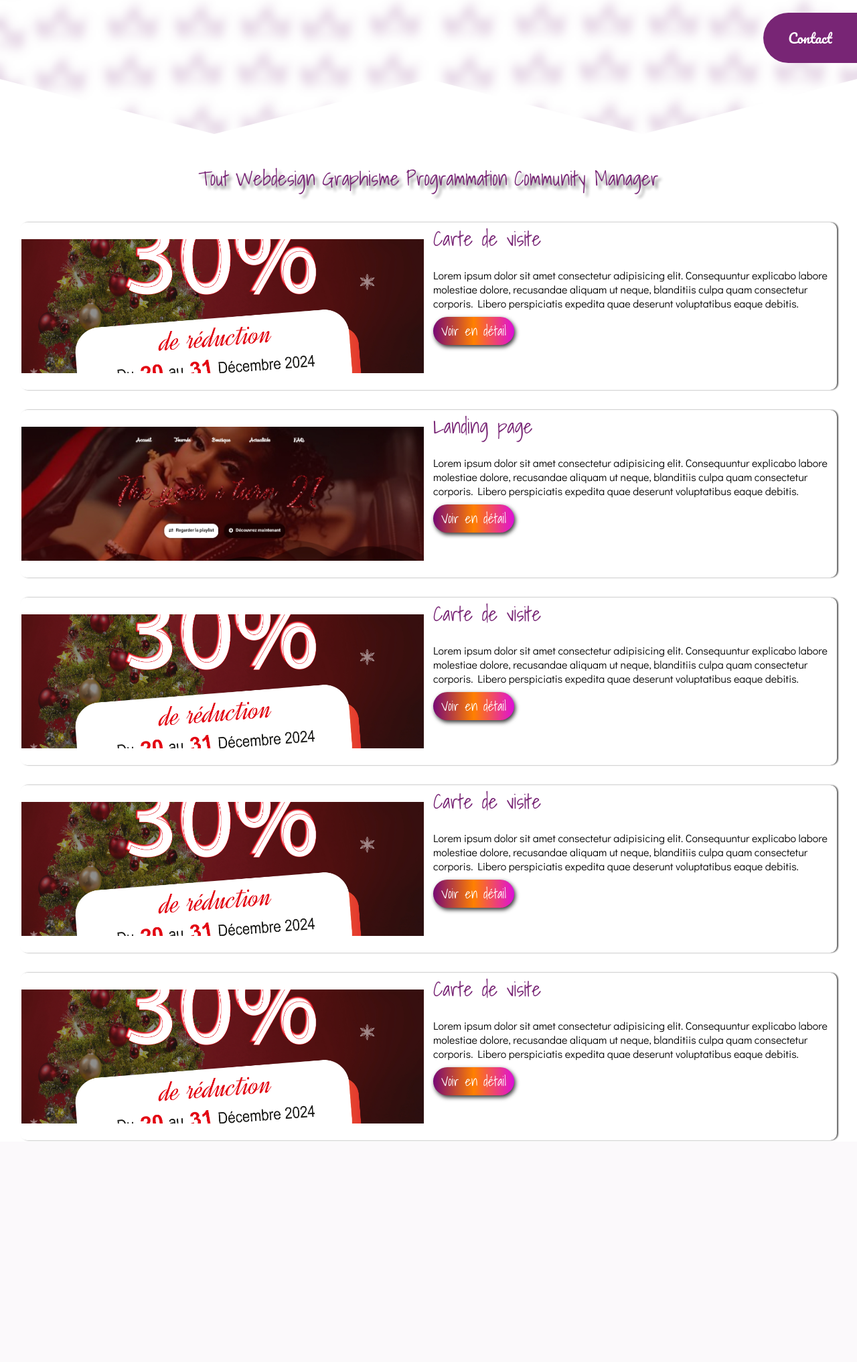
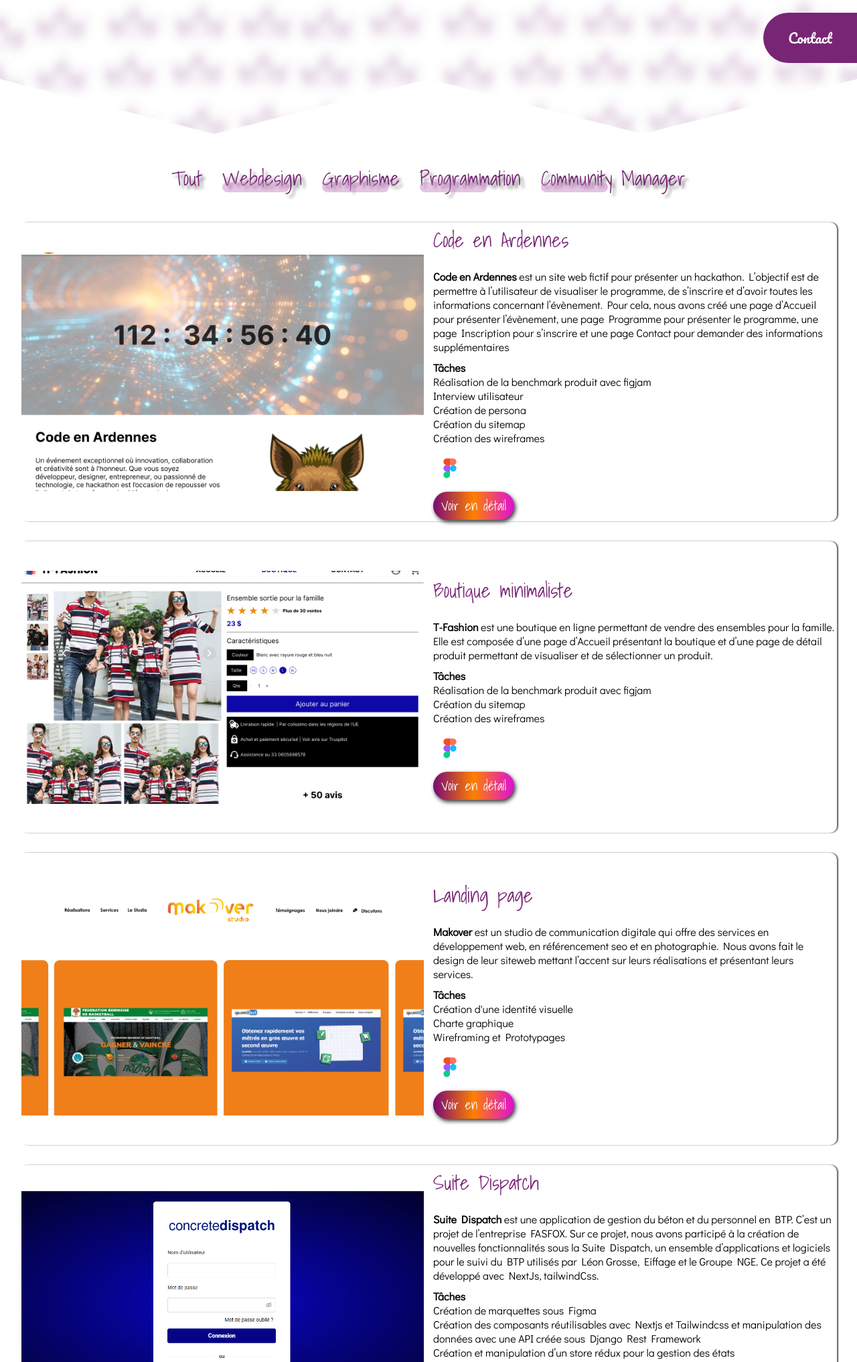
Before and after one commit to fert13/Portfolio-tp-git, a PHP site: page /projets.html in a window 1280 px wide. Shown: the part 620-2653 px from the top of the page at 67% size. Before the commit the page ends 2323 px from the top, so only its background shows below. Run offline with PHP 8.4, Linux system fonts and the light colour scheme; some libraries are stand-ins or nearby versions; some web fonts are replaced.

Commit message:
Correction

```diff
--- a/js/index.js
+++ b/js/index.js
@@ -1,8 +1,6 @@
 
 const projets = Array.from(document.getElementsByClassName('projets'));
-console.log(projets)
 const categories = document.querySelectorAll('.projets-header li');
-
 
 categories.forEach(category => {
   category.addEventListener('click', () => {
--- a/projets.html
+++ b/projets.html
@@ -11,7 +11,6 @@
     <link href="https://fonts.googleapis.com/css2?family=Didact+Gothic&&family=Pacifico&family=Dynalight&family=Shadows+Into+Light&display=swap" rel="stylesheet">
     <script src="https://kit.fontawesome.com/3d19af06bf.js" crossorigin="anonymous"></script>
     <link rel="icon" type="image/vnd.icon" href="images/declinaison.ico">
-    <script src="/js/index.js"></script>
 </head>
 <body>
     <div class="hero">
@@ -32,75 +31,133 @@
     </div>
     <div class="containers" id="projets">
         <ul class="projets-header">
-            <li id="tout"><h2><b>Tout</b></h2></li>
-            <li id="webdesign"> <h2><b>Webdesign</b></h2> </li>
-            <li id="graphisme"> <h2><b>Graphisme</b></h2> </li>
-            <li id="programmation"> <h2><b>Programmation</b></h2> </li>
-            <li id="community"> <h2><b>Community Manager</b></h2></li>
+            <li id="tout"><h2><b>Tout</b> </p></h2></li>
+            <li id="webdesign"> <h2 class="icon-title"><b>Webdesign</b><p class="competence-title projetLink"></p></h2> </li>
+            <li id="graphisme"> <h2 class="icon-title"><b>Graphisme</b><p class="competence-title projetLink"></p></h2> </li>
+            <li id="programmation"> <h2 class="icon-title"><b>Programmation</b><p class="competence-title projetLink"></p></h2> </li>
+            <li id="community"> <h2 class="icon-title"><b>Community Manager</b><p class="competence-title projetLink"></p></h2></li>
         </ul>
 
         <div class="projets-container" id="tout">
-            <div class="projets developpement">
+            <div class="projets webdesign">
                 <div class="card-image" >
-                    <img src="images/Affiche-réseau-sociaux-makover-offre-spécial.jpeg" alt="">
+                    <img src="images/Codes en Ardennes.png" alt="">
                 </div>
                 <div class="card-title">
-                    <h2><b>Carte de visite</b></h2>
-                    <p>Lorem ipsum dolor sit amet consectetur adipisicing elit. Consequuntur explicabo labore molestiae dolore, recusandae aliquam ut neque, blanditiis culpa quam consectetur corporis. Libero perspiciatis expedita quae deserunt voluptatibus eaque debitis.</p>
+                    <h2><b>Code en Ardennes </b></h2>
+                    <p>
+                      <strong>Code en Ardennes</strong> est un site web fictif pour présenter un hackathon. L’objectif est de permettre à
+                      l’utilisateur de visualiser le programme, de s’inscrire et d’avoir toutes les informations concernant
+                      l’évènement.
+                      Pour cela, nous avons créé une page d’Accueil pour présenter l’évènement, une page Programme
+                      pour présenter le programme, une page Inscription pour s’inscrire et une page Contact pour
+                      demander des informations supplémentaires
+                      </p>
+                      <ul>
+                          <li><strong>Tâches</strong></li>
+                          <li>
+                              Réalisation de la benchmark produit avec figjam
+                          </li>
+                          <li>
+                              Interview utilisateur
+
+                          </li>
+                          <li>
+                              Création de persona
+
+                          </li>
+                          <li>
+                              Création du sitemap
+
+                          </li>
+                          <li>Création des wireframes</li>
+                      </ul>
+                      <div class="row-flex">
+                          <img src="images/figma-logo-0.png" alt="" class="utils">
+                      </div>
                     <div>
-                        <button class="button-competences"> Voir en détail </button>
+                        <button class="button-competences"> <a href="https://www.figma.com/proto/0iKkrmULebSNHGdjwcwkfw/Deezer-accueil-et-code-en-Ardennes?node-id=117-2127&t=63G3C9IyjBS9WX1S-1&scaling=min-zoom&content-scaling=fixed&page-id=1%3A2">Voir en détail</a> </button>
+                    </div>
+                </div>
+            </div>
+            <div class="projets webdesign">
+                <div class="card-image" >
+                    <img src="images/Detail produit prototype.png" alt="">
+                </div>
+                <div class="card-title">
+                    <h2><b>Boutique minimaliste</b></h2>
+                    <p><strong>T-Fashion</strong> est une boutique en ligne permettant de vendre des ensembles pour la famille. Elle est composée d’une page d’Accueil présentant la boutique et d’une page de détail produit permettant de visualiser et de sélectionner un produit.</p>
+                    <ul>
+                        <li><strong>Tâches</strong></li>
+                        <li>Réalisation de la benchmark produit avec figjam</li>
+                        <li> Création du sitemap</li>
+                        <li>Création des wireframes</li>
+                    </ul>
+                    <div class="row-flex">
+                        <img src="images/figma-logo-0.png" alt="" class="utils">
+                    </div>
+                    <div>
+                        <button class="button-competences"> <a href="https://www.figma.com/proto/oDoiffTjOT8M6n6ML2C8mi/Boutique-minimaliste?node-id=29-3630&t=Yp8sQ2X1tuMtZXd9-1&scaling=min-zoom&content-scaling=fixed&page-id=0%3A1">Voir en détail</a> </button>
+                    </div>
+                </div>
+            </div>
+            <div class="projets webdesign">
+                <div class="card-image">
+                    <img src="images/Makover.jpg" alt="">
+                </div>
+                <div class="card-title">
+                    <h2><b>Landing page </b></h2>
+                    <p><strong>Makover</strong> est un studio de communication digitale qui offre des services en développement web, en
+                        référencement seo et en photographie.
+                        Nous avons fait le design de leur siteweb mettant l’accent sur leurs réalisations et présentant leurs
+                        services.
+                        </p>
+                        <ul>
+                            <li><strong>Tâches</strong></li>
+                            <li>Création d'une identité visuelle</li>
+                            <li>Charte graphique</li>
+                            <li>Wireframing et Prototypages</li>
+                        </ul>
+                        <div class="row-flex">
+                            <img src="images/figma-logo-0.png" alt="" class="utils">
+                        </div>
+                    <div>
+                        <button class="button-competences"> <a href="https://www.figma.com/proto/3cpm61CZzULZpj4np7hQ32/Makover_siteweb?node-id=1-2&p=f&t=Zp6TiYqHMivnJ68U-1&scaling=scale-down&content-scaling=fixed&page-id=0%3A1&starting-point-node-id=1%3A2">Voir en détail</a> </button>
                     </div>
                 </div>
             </div>
             <div class="projets programmation">
-              <div class="card-image" >
-                  <img src="images/Site web Ayra star.png" alt="">
-              </div>
-              <div class="card-title">
-                  <h2><b>Landing page </b></h2>
-                  <p>Lorem ipsum dolor sit amet consectetur adipisicing elit. Consequuntur explicabo labore molestiae dolore, recusandae aliquam ut neque, blanditiis culpa quam consectetur corporis. Libero perspiciatis expedita quae deserunt voluptatibus eaque debitis.</p>
-                  <div>
-                      <button class="button-competences"> Voir en détail </button>
-                  </div>
-              </div>
-          </div>
-          <div class="projets webdesign">
-            <div class="card-image">
-                <img src="images/Affiche-réseau-sociaux-makover-offre-spécial.jpeg" alt="">
+            <div class="card-image" >
+                <img src="images/Staffdispatch.png" alt="">
             </div>
             <div class="card-title">
-                <h2><b>Carte de visite</b></h2>
-                <p>Lorem ipsum dolor sit amet consectetur adipisicing elit. Consequuntur explicabo labore molestiae dolore, recusandae aliquam ut neque, blanditiis culpa quam consectetur corporis. Libero perspiciatis expedita quae deserunt voluptatibus eaque debitis.</p>
+                <h2><b>Suite Dispatch</b></h2>
+                <p> <strong>Suite Dispatch</strong> est une application de gestion du béton et du personnel en BTP. C’est un
+                    projet de l’entreprise FASFOX. Sur ce projet, nous avons participé à la création de nouvelles
+                    fonctionnalités sous la Suite Dispatch, un ensemble d’applications et logiciels pour le suivi du
+                    BTP utilisés par Léon Grosse, Eiffage et le Groupe NGE. Ce projet a été développé avec NextJs,
+                    tailwindCss.
+                    </p>
+                    <ul>
+                        <li><strong>Tâches</strong></li>
+                        <li>Création de marquettes sous Figma</li>
+                        <li>Création des composants réutilisables avec Nextjs et Tailwindcss et manipulation des données avec une API créée sous Django Rest Framework
+                        </li>
+                        <li>Création et manipulation d’un store rédux pour la gestion des états</li>
+                    </ul>
+                    <div>
+                        <img src="images/nextjs-icon-512x309-yynfidez.png" alt="" class="utils">
+                        <img src="images/tailwindcss_logo_icon_170649.png" alt="" class="utils">
+                    </div>
                 <div>
-                    <button class="button-competences"> Voir en détail </button>
+                    <button class="button-competences"> <a href="/https://dash.concretedispatch.eu/auth/login?next=/dashboard">Voir le projet en détail</a> </button>
                 </div>
             </div>
-        </div>
-        <div class="projets community">
-          <div class="card-image" >
-              <img src="images/Affiche-réseau-sociaux-makover-offre-spécial.jpeg" alt="">
-          </div>
-          <div class="card-title">
-              <h2><b>Carte de visite</b></h2>
-              <p>Lorem ipsum dolor sit amet consectetur adipisicing elit. Consequuntur explicabo labore molestiae dolore, recusandae aliquam ut neque, blanditiis culpa quam consectetur corporis. Libero perspiciatis expedita quae deserunt voluptatibus eaque debitis.</p>
-              <div>
-                  <button class="button-competences"> Voir en détail </button>
-              </div>
-          </div>
-      </div>
-      <div class="projets webdesign">
-        <div class="card-image" >
-            <img src="images/Affiche-réseau-sociaux-makover-offre-spécial.jpeg" alt="">
-        </div>
-        <div class="card-title">
-            <h2><b>Carte de visite</b></h2>
-            <p>Lorem ipsum dolor sit amet consectetur adipisicing elit. Consequuntur explicabo labore molestiae dolore, recusandae aliquam ut neque, blanditiis culpa quam consectetur corporis. Libero perspiciatis expedita quae deserunt voluptatibus eaque debitis.</p>
-            <div>
-                <button class="button-competences"> Voir en détail </button>
             </div>
+
         </div>
     </div>
-        </div>
-    </div>
+    <script src="js/index.js"></script>
+
 </body>
 </html>
--- a/styles/styles.css
+++ b/styles/styles.css
@@ -521,6 +521,10 @@
     text-align: center;
 }
 
+.projetLink {
+  width: 100px;
+}
+
 .projets {
   display: flex;
   flex-direction: row;
@@ -531,9 +535,8 @@
   background-color: white;
   box-shadow: 2px 0 2px 0 #5e5e5e;
   padding: 0;
-  height: 250px;
+  height: auto;
   border-radius: 10px;
-
 }
 
 .card-image {
@@ -561,6 +564,7 @@
   height: 100%;
   display: flex;
   flex-direction: column;
+  justify-content: center;
   gap: 10px;
   padding: 2px;
 }
@@ -588,7 +592,7 @@
   padding: 12px;
   display: flex;
   flex-direction: row;
-  gap: 10px;
+  gap: 30px;
   align-items: center;
   justify-content: center;
   width: 100%;
@@ -598,9 +602,7 @@
 .projets-header li h2 b {
   filter: drop-shadow(5px 5px 2px gray);
   &:hover {
-    border: 1px solid #782575;
     padding: 2px 10px 2px 10px;
-    border-radius: 20px;
     cursor: pointer;
   }
 }
```
Also changed, not shown: index.html (+12 -14 lines), images/Boutique Prototype.png (added), images/Codes en Ardennes.png (added), images/ConcreteDispatch.png (added), images/Detail produit prototype.png (added), images/Dépenses.png (added), images/Formulaire.png (added), images/Makover.jpg (added), images/Programme.png (added), images/Réalisations.png (added), images/Staffdispatch.png (added), images/chrome-capture-2025-1-7 (6).png (added), images/crm.png (added), images/quantibat.png (added).
